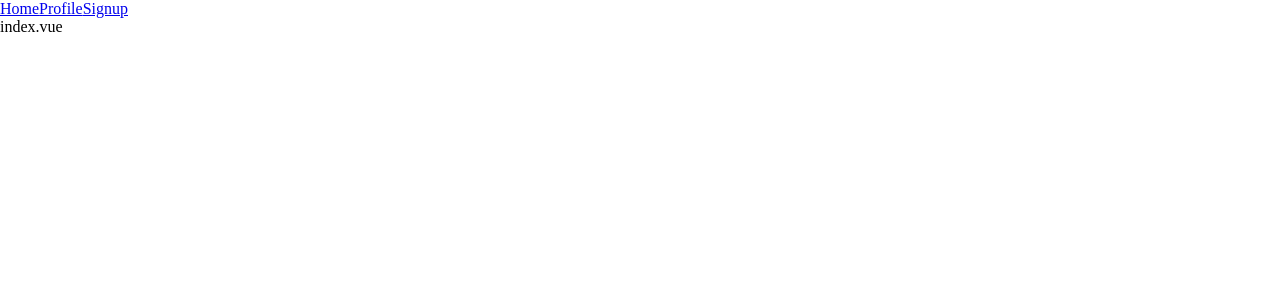
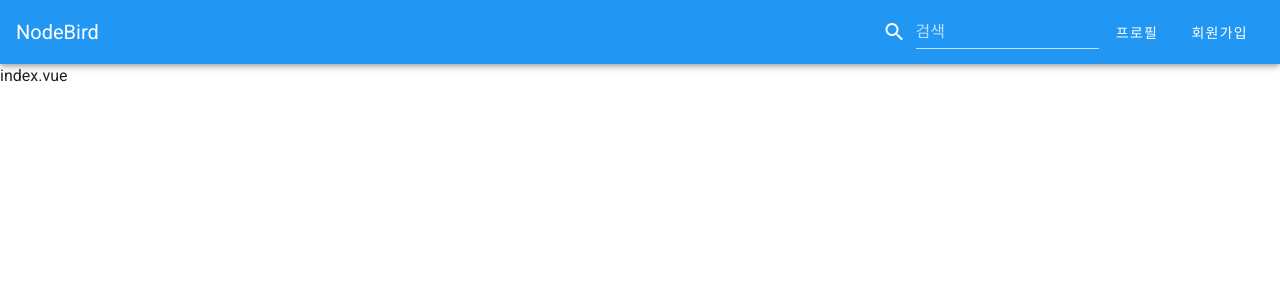
Before and after one commit to wknowpark797/study-clone-nodebird, a Nuxt app in the folder front/: page / in a window 1280 px wide. Shown: the top 300 px of the page. Built offline with nearby package versions, Linux system fonts and the light colour scheme.

Commit message:
공통 레이아웃 > Navigation 추가

```diff
--- a/front/layouts/default.vue
+++ b/front/layouts/default.vue
@@ -1,15 +1,46 @@
 <template>
-    <div>
+    <v-app>
+
+        <!-- Navigation -->
         <nav>
-            <nuxt-link to="/">Home</nuxt-link>
-            <nuxt-link to="/profile">Profile</nuxt-link>
-            <nuxt-link to="/signup">Signup</nuxt-link>
-            <!-- <router-link></router-link> -->
+            <v-toolbar dark color="blue">
+                <v-toolbar-title>
+                    <nuxt-link
+                        to="/"
+                        :style="{ color: '#FFF', textDecoration: 'none' }">
+                        NodeBird
+                    </nuxt-link>
+                </v-toolbar-title>
+
+                <v-spacer />
+
+                <v-toolbar-items>
+                    <v-text-field
+                        label="검색"
+                        hide-details
+                        prepend-icon="mdi-magnify"
+                        :style="{ display: 'flex', alignItems: 'center' }" />
+
+                    <v-btn
+                        text
+                        nuxt to="/profile"
+                        :style="{ display: 'flex', alignItems: 'center' }">
+                        <div>프로필</div>
+                    </v-btn>
+
+                    <v-btn
+                        text
+                        nuxt to="/signup"
+                        :style="{ display: 'flex', alignItems: 'center' }">
+                        <div>회원가입</div>
+                    </v-btn>
+                </v-toolbar-items>
+            </v-toolbar>
         </nav>
 
         <nuxt />
-        <!-- router-view -->
-    </div>
+
+    </v-app>
 </template>
 
 <script>
```
